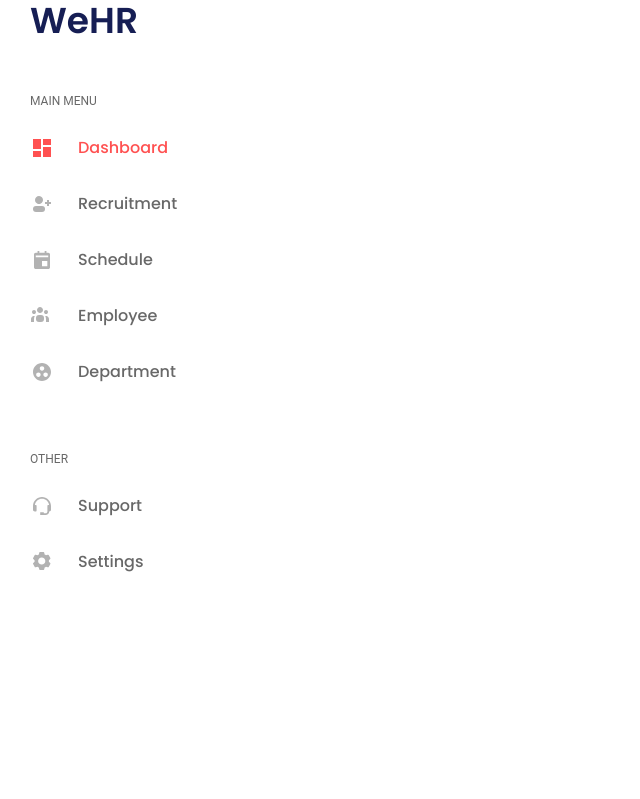
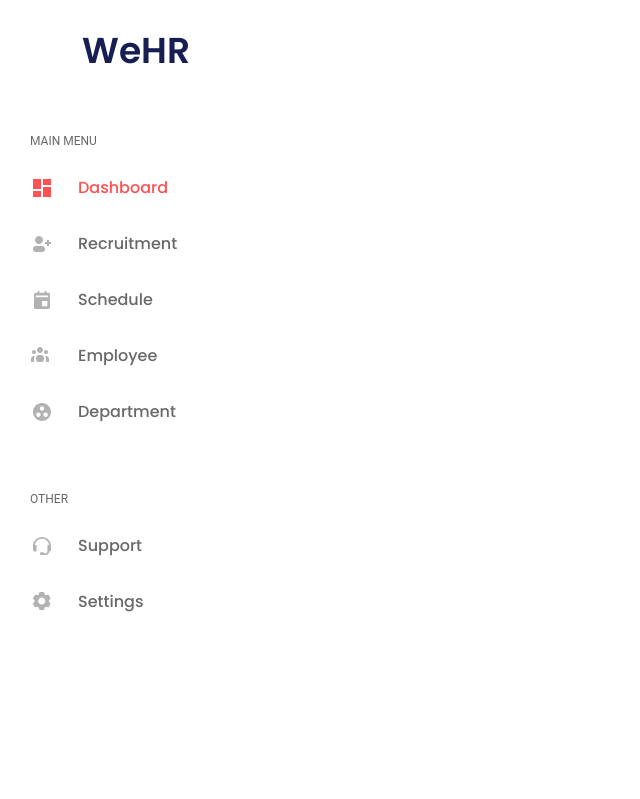
Before and after one commit to samuelleitee/We-HR, a React (Vite) app: page /dashboard in a window 1280 px wide. Shown: the top 799 px of the page, without its empty margins (0-640 px from the left). Built offline with nearby package versions, Linux system fonts and the light colour scheme.

Commit message:
style: fix sidebar css attributes
Co-authored-by: PauloBezz <paulo.bezerra2057@gmail.com>

```diff
--- a/src/components/Sidebar/styles.module.css
+++ b/src/components/Sidebar/styles.module.css
@@ -2,10 +2,7 @@
     height: 100vh;
     max-width: fit-content;
     padding-left: 1.875rem;
-}
-
-.sidebar .logo {
-
+    padding-top: 20px;
 }
 
 .sidebar nav {
@@ -17,6 +14,7 @@
 .sidebar nav ul {
     list-style: none;
     font: var(--title-small);
+    width: 212px;
 }
 
 .sidebar nav ul li {
--- a/src/components/TextLogo/styles.module.css
+++ b/src/components/TextLogo/styles.module.css
@@ -1,4 +1,6 @@
 .logo {
     font: 600 2.25rem/1.17 "Poppins", sans-serif;
     color: var(--tertiary-color);
+    padding: 10px;
+    text-align: center;
 }
```
